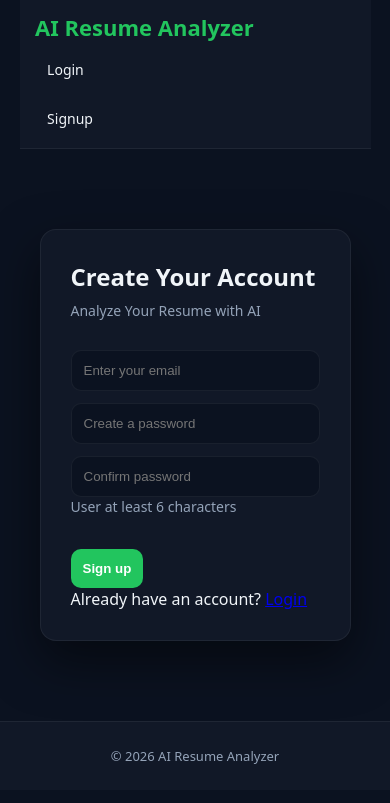
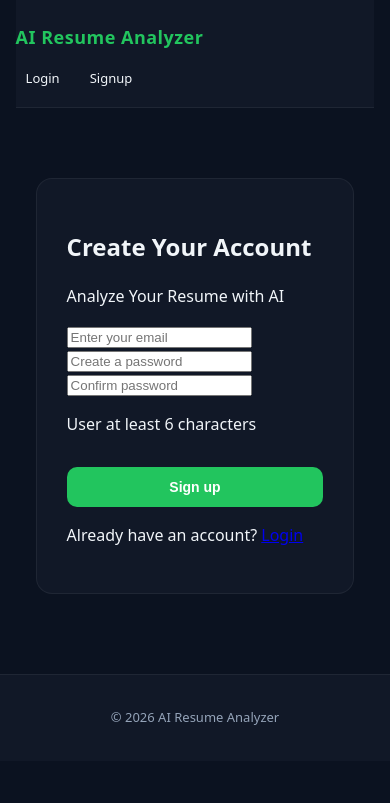
Before and after one commit to ShafiyaAnjum12/ai-resume-analyzer, a Flask app: page /signup in a window 390 px wide. Shown: the top 803 px of the page. Run offline with Flask 3, Linux system fonts and the light colour scheme; parts of the project's set-up code (start-up, migrations or seed data) failed here and were passed over.

Commit message:
Update style.css

```diff
--- a/static/style.css
+++ b/static/style.css
@@ -10,49 +10,55 @@
 
 /* ================= GLOBAL ================= */
 * {
-    margin: 0;
-    padding: 0;
     box-sizing: border-box;
 }
 
 body {
+    margin: 0;
     font-family: system-ui, -apple-system, Segoe UI, Roboto, sans-serif;
     background: var(--bg);
     color: var(--text);
+    line-height: 1.5;
 }
 
-/* ================= LAYOUT ================= */
+/* ================= CONTAINER ================= */
 .container {
     width: 90%;
     max-width: 1100px;
     margin: auto;
 }
 
-/* ================= HEADER (FIXED) ================= */
+/* ================= HEADER ================= */
 header {
     background: var(--surface);
-    padding: 12px 5%;
-    display: flex;
-    justify-content: space-between;   /* LEFT + RIGHT split */
-    align-items: center;
     border-bottom: 1px solid var(--border);
-    position: sticky;
-    top: 0;
-    z-index: 1000;
+    padding: 12px 0;
 }
 
-/* Logo LEFT */
+/* NEW FLEX HEADER */
+.header-flex {
+    display: flex;
+    justify-content: space-between;
+    align-items: center;
+    gap: 10px;
+}
+
+/* ================= LOGO (IMPROVED) ================= */
 .logo {
     font-size: 22px;
-    font-weight: 700;
+    font-weight: 800;
     color: var(--primary);
+    letter-spacing: 0.5px;
+    display: flex;
+    align-items: center;
 }
 
-/* Nav RIGHT */
+/* ================= NAV ================= */
 nav {
     display: flex;
-    gap: 14px;
-    align-items: center;
+    gap: 10px;
+    flex-wrap: wrap;
+    justify-content: flex-end;
 }
 
 nav a {
@@ -62,6 +68,7 @@ nav a {
     padding: 8px 12px;
     border-radius: 8px;
     transition: 0.2s;
+    white-space: nowrap;
 }
 
 nav a:hover {
@@ -69,55 +76,24 @@ nav a:hover {
     background: rgba(56,189,248,0.08);
 }
 
-/* ================= AUTH ================= */
-.auth-container {
-    display: flex;
-    justify-content: center;
-    align-items: center;
-    margin-top: 60px;
-    padding: 20px;
+/* ================= MAIN ================= */
+main {
+    margin-top: 30px;
 }
 
-.auth-card {
-    width: 100%;
-    max-width: 420px;
+/* ================= CARDS ================= */
+.card {
     background: var(--surface);
-    padding: 30px;
-    border-radius: 16px;
-    box-shadow: 0 20px 50px rgba(0,0,0,0.5);
+    padding: 20px;
+    border-radius: 14px;
+    margin-bottom: 20px;
     border: 1px solid var(--border);
 }
 
-.auth-card h2 {
-    margin-bottom: 8px;
-}
-
-.sub-text {
-    color: var(--muted);
-    font-size: 14px;
-    margin-bottom: 18px;
-}
-
-.auth-card input {
-    width: 100%;
-    padding: 12px;
-    margin-top: 12px;
-    border-radius: 10px;
-    border: 1px solid var(--border);
-    background: #0B1220;
-    color: var(--text);
-}
-
-.auth-card input:focus {
-    border-color: var(--accent);
-    outline: none;
-    box-shadow: 0 0 0 3px rgba(56,189,248,0.15);
-}
-
-/* ================= INPUT GLOBAL ================= */
+/* ================= INPUTS ================= */
 textarea,
+input[type="file"],
 input[type="text"],
-input[type="file"],
 input[name="role"] {
     width: 100%;
     padding: 12px;
@@ -138,82 +114,83 @@ button {
     border-radius: 10px;
     cursor: pointer;
     font-weight: 600;
-    transition: 0.2s;
+    width: 100%;
 }
 
 button:hover {
-    background: #16a34a;
-    transform: translateY(-1px);
+    background: #0d8f6e;
 }
 
-/* ================= CARDS ================= */
-.card {
-    background: var(--surface);
-    padding: 25px;
-    border-radius: 14px;
-    margin-bottom: 25px;
-    border: 1px solid var(--border);
-    transition: 0.2s;
+/* ================= AUTH RESPONSIVE ================= */
+.auth-container {
+    display: flex;
+    justify-content: center;
+    align-items: center;
+    margin-top: 50px;
+    padding: 20px;
 }
 
-.card:hover {
-    transform: translateY(-3px);
-    border-color: rgba(56,189,248,0.2);
-}
-
-/* ================= TEXT ================= */
-h2 {
-    margin-bottom: 16px;
-}
-
-h3 {
-    margin-bottom: 14px;
-    color: var(--accent);
+.auth-card {
+    width: 100%;
+    max-width: 400px;
+    background: var(--surface);
+    padding: 30px;
+    border-radius: 16px;
+    border: 1px solid var(--border);
 }
 
 /* ================= FOOTER ================= */
 footer {
     margin-top: 60px;
-    padding: 25px;
+    padding: 20px;
     text-align: center;
     background: var(--surface);
     border-top: 1px solid var(--border);
+    font-size: 13px;
     color: var(--muted);
-    font-size: 13px;
 }
 
-/* ================= RESPONSIVE ================= */
+/* ================= RESPONSIVE DESIGN ================= */
 
 /* Tablets */
-@media (max-width: 1024px) {
-    header {
-        padding: 12px 4%;
+@media (max-width: 768px) {
+
+    .header-flex {
+        flex-direction: column;
+        align-items: flex-start;
+    }
+
+    nav {
+        justify-content: flex-start;
+        width: 100%;
+    }
+
+    .logo {
+        font-size: 20px;
     }
 }
 
 /* Mobile */
-@media (max-width: 768px) {
-    header {
-        flex-direction: column;
-        align-items: flex-start;
-        gap: 10px;
-    }
+@media (max-width: 480px) {
 
-    nav {
-        flex-wrap: wrap;
-        width: 100%;
-        justify-content: flex-start;
-    }
-}
-
-/* Small Mobile */
-@media (max-width: 480px) {
-    nav {
-        flex-direction: column;
-        align-items: flex-start;
+    .container {
+        width: 92%;
     }
 
     nav a {
-        width: 100%;
+        font-size: 13px;
+        padding: 6px 10px;
+    }
+
+    .card {
+        padding: 15px;
+    }
+
+    button {
+        font-size: 14px;
+    }
+
+    .logo {
+        font-size: 18px;
     }
 }
```
